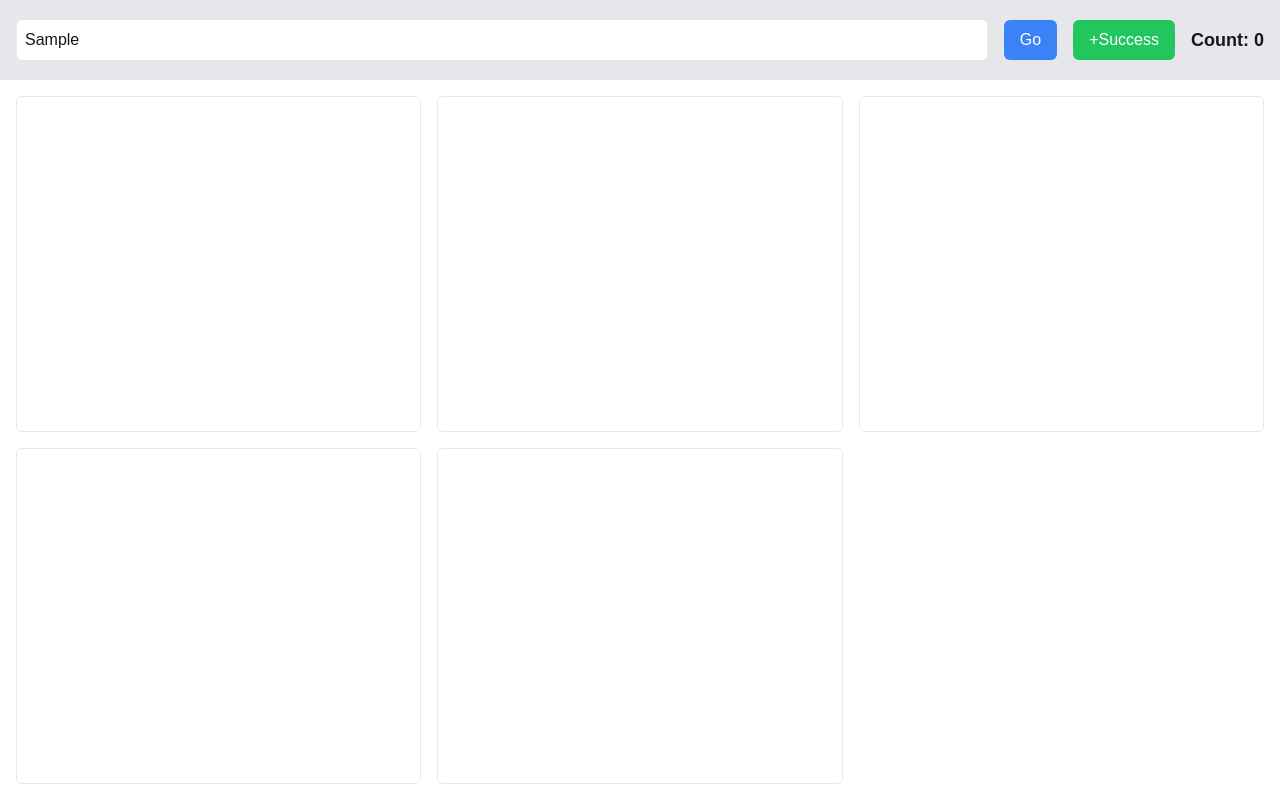
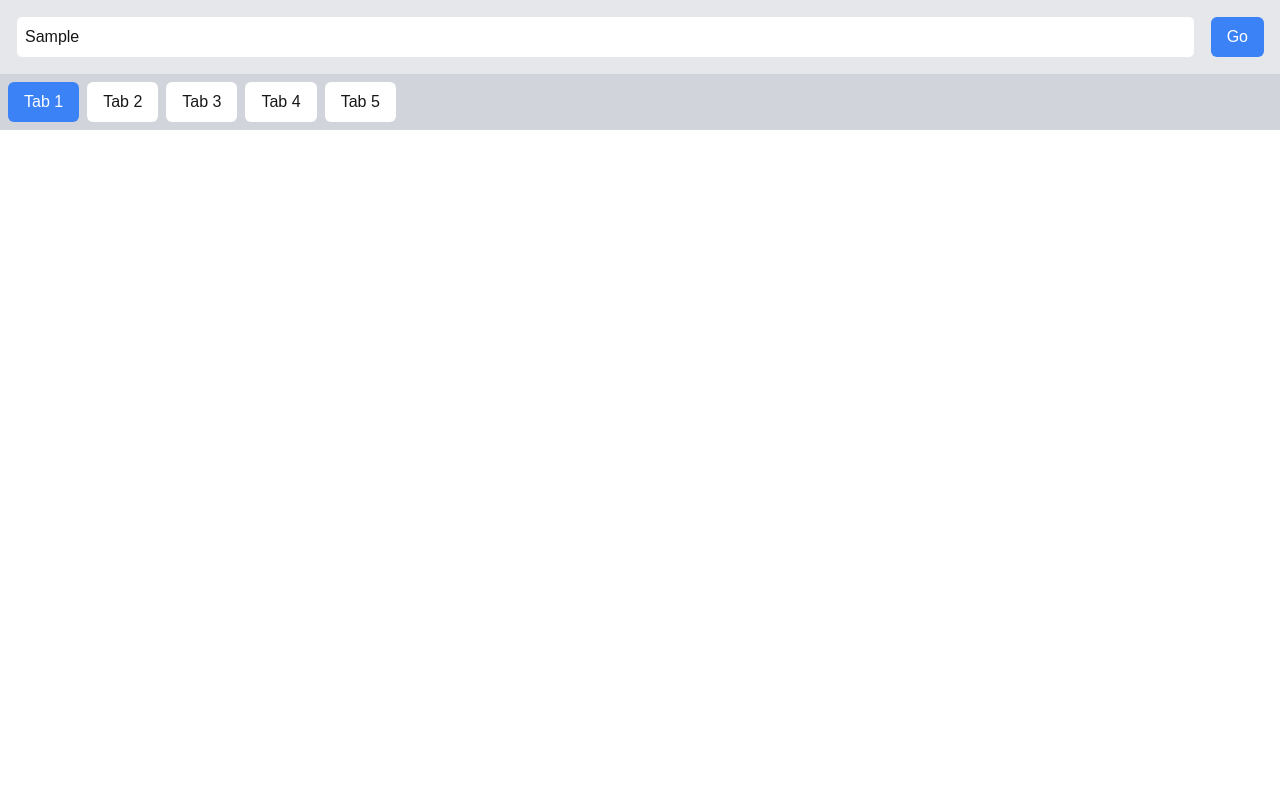
Before and after one commit to maragung/kt, a Next.js app: page / in a window 1280 px wide. Both pictures are taken after typing "Sample" into the empty fields and a click on the button "Go". Built offline with nearby package versions, Linux system fonts and the light colour scheme.

Commit message:
Update page.js

```diff
--- a/src/app/page.js
+++ b/src/app/page.js
@@ -4,8 +4,8 @@ import { useState } from 'react';
 
 export default function WebLoader() {
   const [url, setUrl] = useState('');
+  const [activeTab, setActiveTab] = useState(0);
   const [iframeKeys, setIframeKeys] = useState([0, 1, 2, 3, 4]); // Keys for forcing reload
-  const [count, setCount] = useState(0);
 
   const handleGo = () => {
     if (url) {
@@ -13,13 +13,8 @@ export default function WebLoader() {
     }
   };
 
-  const handleSuccess = () => {
-    setCount(prev => prev + 1);
-  };
-
   const handleUrlChange = (e) => {
     setUrl(e.target.value);
-    setCount(0);
   };
 
   return (
@@ -39,24 +34,32 @@ export default function WebLoader() {
         >
           Go
         </button>
+      </div>
+
+      {/* Tab Navigation */}
+      <div className="flex bg-gray-300 p-2 space-x-2">
+        {iframeKeys.map((key, index) => (
           <button
-          className="px-4 py-2 bg-green-500 text-white rounded-md"
-          onClick={handleSuccess}
+            key={index}
+            className={`px-4 py-2 ${activeTab === index ? 'bg-blue-500 text-white' : 'bg-white'} rounded-md`}
+            onClick={() => setActiveTab(index)}
           >
-          +Success
+            Tab {index + 1}
           </button>
-        <span className="text-lg font-semibold">Count: {count}</span>
+        ))}
       </div>
 
       {/* Iframe Section */}
-      <div className="flex-grow grid grid-cols-1 md:grid-cols-2 lg:grid-cols-3 gap-4 p-4 overflow-auto" style={{ height: '90%' }}>
-        {url && iframeKeys.map(key => (
+      <div className="flex-grow w-full h-full">
+        {url && iframeKeys.map((key, index) => (
+          activeTab === index && (
             <iframe
               key={key}
               src={url}
-            className="w-full h-full border rounded-md"
+              className="w-full h-full border-none"
               title={`Loaded Page ${key}`}
             ></iframe>
+          )
         ))}
       </div>
     </div>
```
Lines whose indentation alone changed are shown as unchanged.
